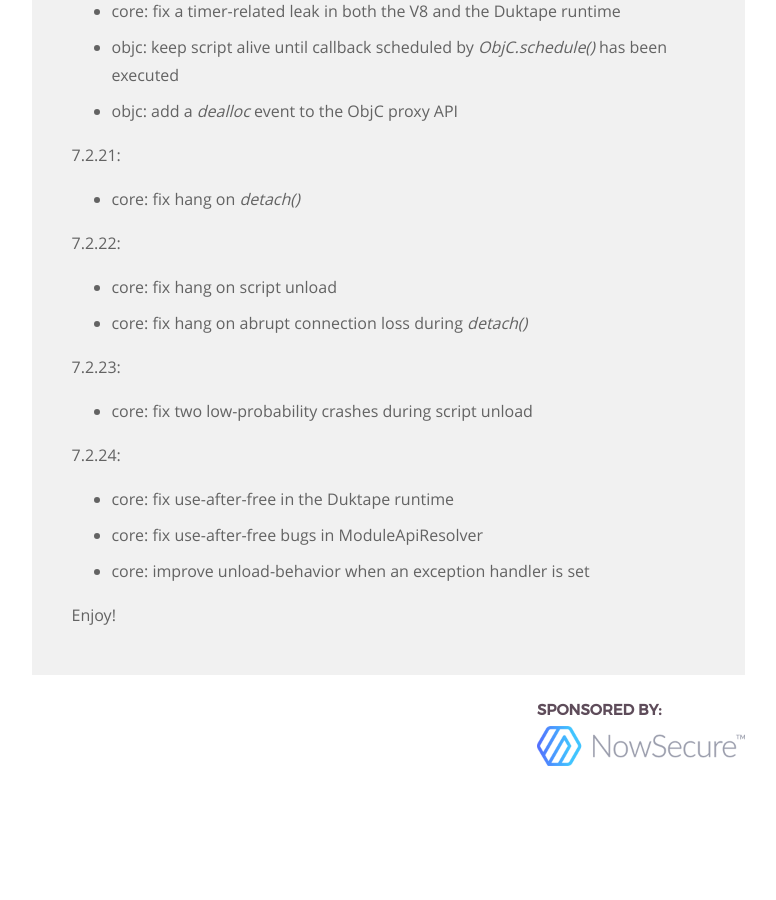
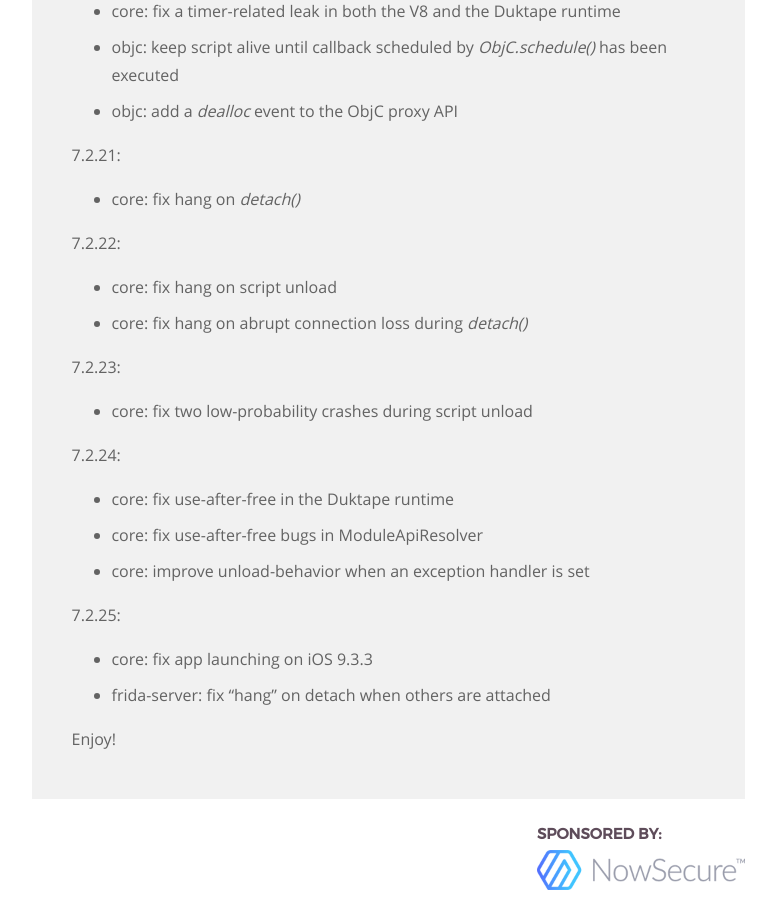
Before and after one commit to frida/frida-website, a Jekyll site: the page built from _posts/2016-06-02-frida-7-2-released.markdown, in a window 1280 px wide and 900 px high, scrolled down 6134 px. Shown: the whole window, without its empty margins (364-1140 px from the left). Built offline with Jekyll 4.4.1, drawn with Linux system fonts in a browser that asks for light colours; before the commit the page ends 6910 px from its top, so only the background shows below that.

Commit message:
Add release notes for 7.2.25

```diff
--- a/_posts/2016-06-02-frida-7-2-released.markdown
+++ b/_posts/2016-06-02-frida-7-2-released.markdown
@@ -262,4 +262,9 @@ So in closing, let's summarize the changes:
 - core: fix use-after-free bugs in ModuleApiResolver
 - core: improve unload-behavior when an exception handler is set
 
+7.2.25:
+
+- core: fix app launching on iOS 9.3.3
+- frida-server: fix "hang" on detach when others are attached
+
 Enjoy!
```
